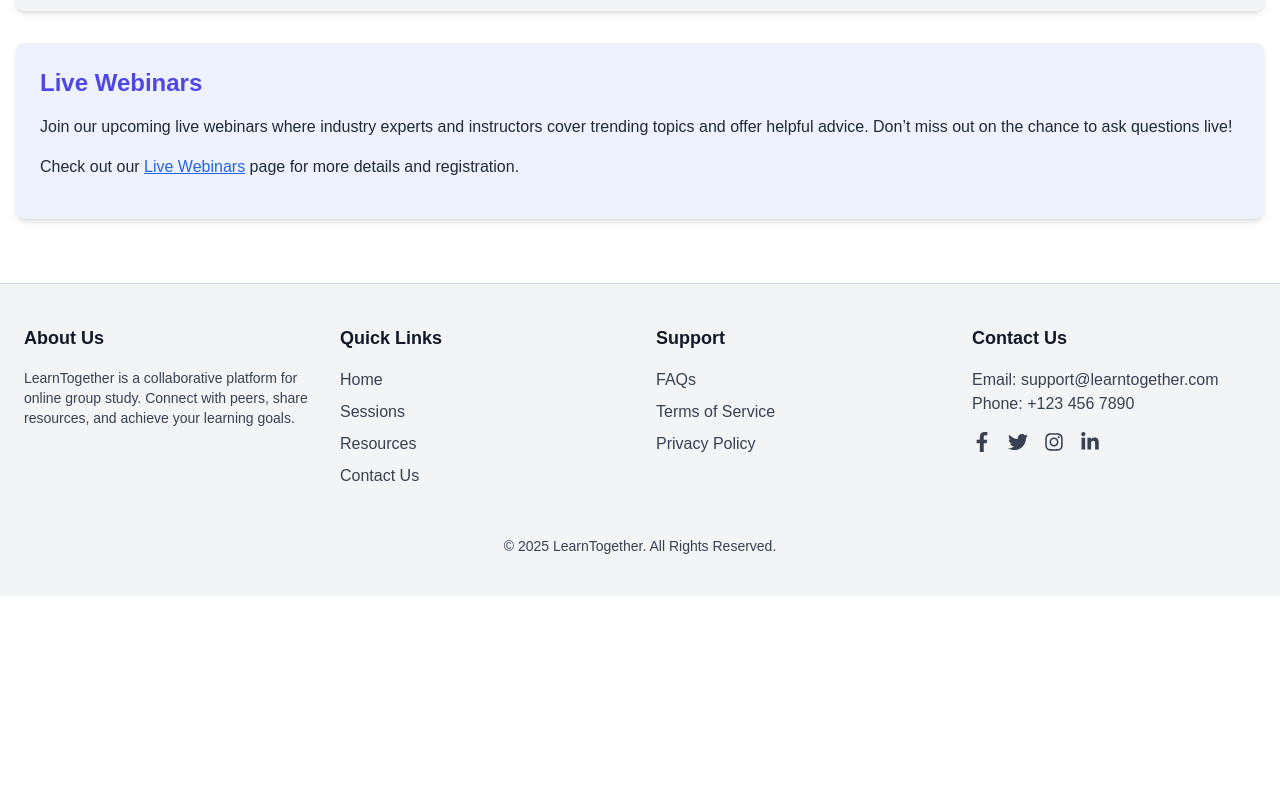
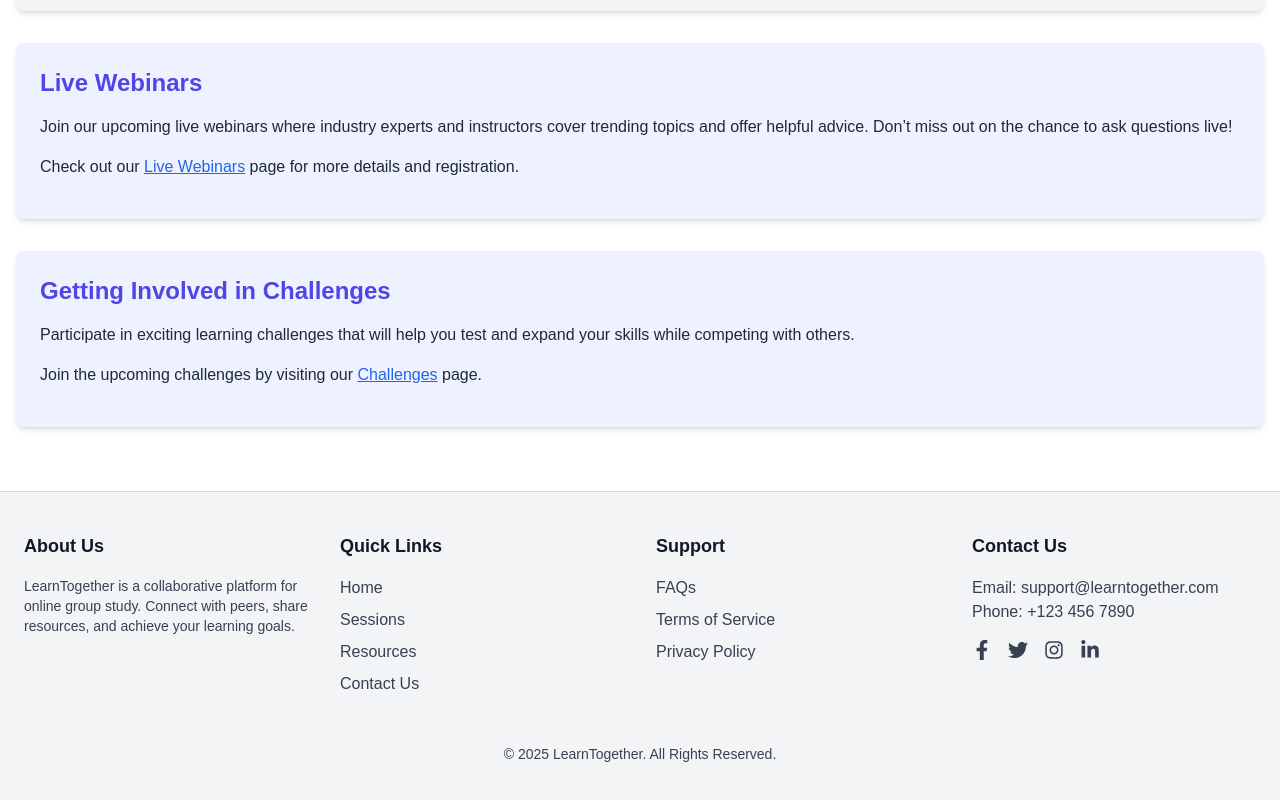
Before and after one commit to ahsanadip7/online-group-study-website, a React (Vite) app: page /helpPage in a window 1280 px wide. Shown: the part 1189-1989 px from the top of the page. Before the commit the page ends 1785 px from the top, so only its background shows below. Built offline with nearby package versions, Linux system fonts and the light colour scheme; no server answers.

Commit message:
done recheck

```diff
--- a/src/Main/HelpPage.jsx
+++ b/src/Main/HelpPage.jsx
@@ -64,6 +64,16 @@ const HelpPage = () => {
         </p>
       </section>
 
+      <section className="mb-8 bg-indigo-50 dark:bg-indigo-900 p-6 rounded-lg shadow-md">
+        <h2 className="text-2xl font-semibold mb-4 text-indigo-600 dark:text-indigo-400">Getting Involved in Challenges</h2>
+        <p className="mb-4">
+          Participate in exciting learning challenges that will help you test and expand your skills while competing with others.
+        </p>
+        <p className="mb-4">
+          Join the upcoming challenges by visiting our <a href="/challenges" className="text-blue-600 dark:text-blue-400 underline">Challenges</a> page.
+        </p>
+      </section>
+
     </div>
   );
 };
```
Also changed, not shown: 1 other file (tests, documents, lock files or other folders). Lines whose indentation alone changed are shown as unchanged.
